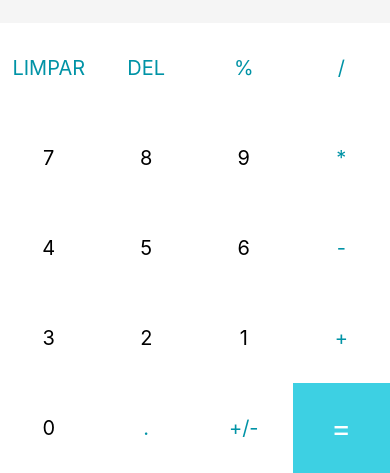
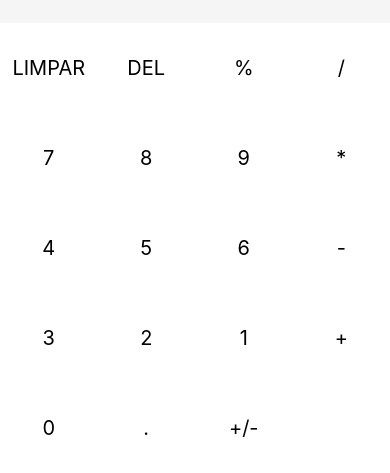
Before and after one commit to eyenessus/Calculadora-Senac, a React Native app: screen / in a window 390 px wide. Shown: the part 371-844 px from the top of the page. Built offline with nearby package versions, Linux system fonts and the light colour scheme.

Commit message:
melhoria de cores

```diff
--- a/App.js
+++ b/App.js
@@ -78,12 +78,12 @@
 
         {buttons.map((button) =>
           button === '=' ? // Mapeamento do botão =
-        <TouchableOpacity onPress={() => handleInput(button)} key={button} style={[styles.button, {backgroundColor: '#3dd0e3'}]}>
+        <TouchableOpacity onPress={() => handleInput(button)} key={button} style={[styles.button, {backgroundColor: '##008dff'}]}>
           <Text style={[styles.textButton, {color: "white", fontSize: 30}]}>{button}</Text>
         </TouchableOpacity>
           : // Mapeamento dos outros botões
           <TouchableOpacity onPress={() => handleInput(button)} key={button} style={styles.button}>
-            <Text style={[styles.textButton, {color: typeof(button) === 'number' ? 'black': '#0093a6'}]}>{button}</Text>
+            <Text style={[styles.textButton, {color: typeof(button) === 'number' ? 'black': '##00ff26'}]}>{button}</Text>
           </TouchableOpacity>
         )}
       </View>
```
